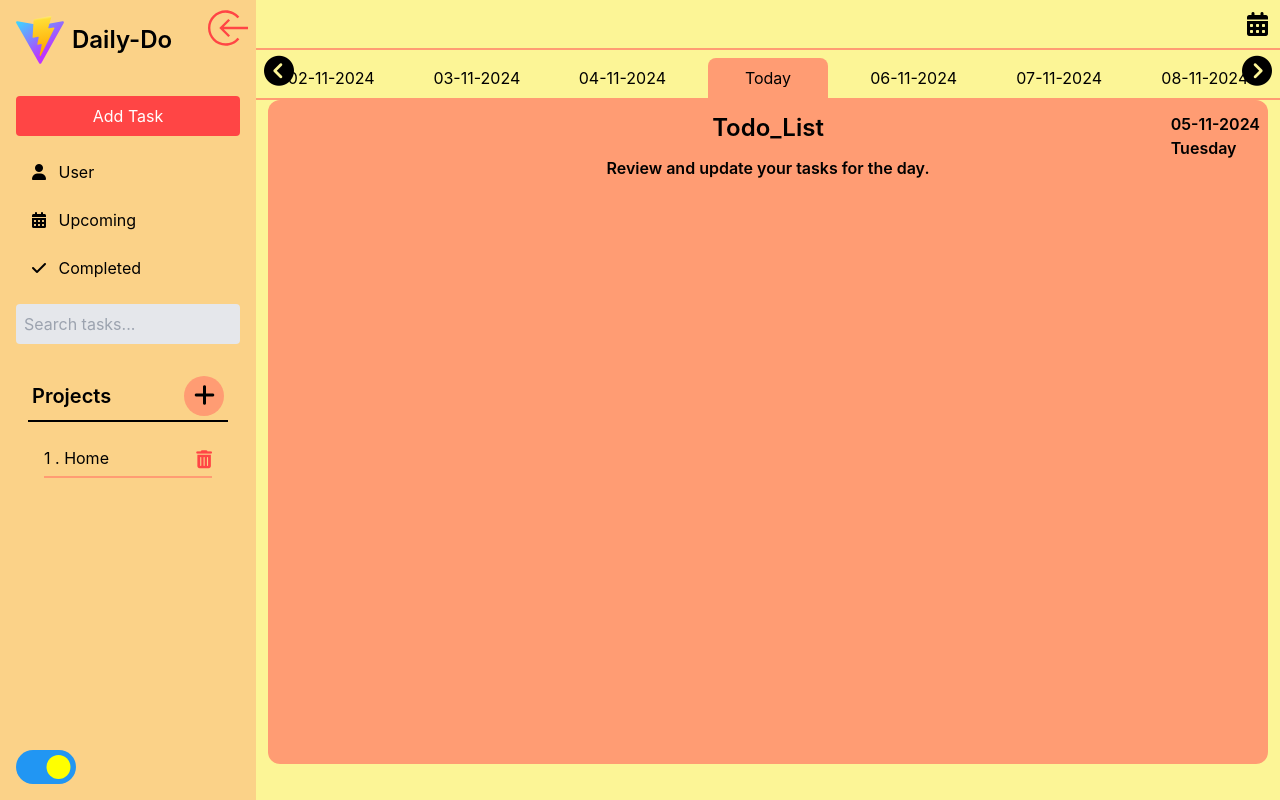
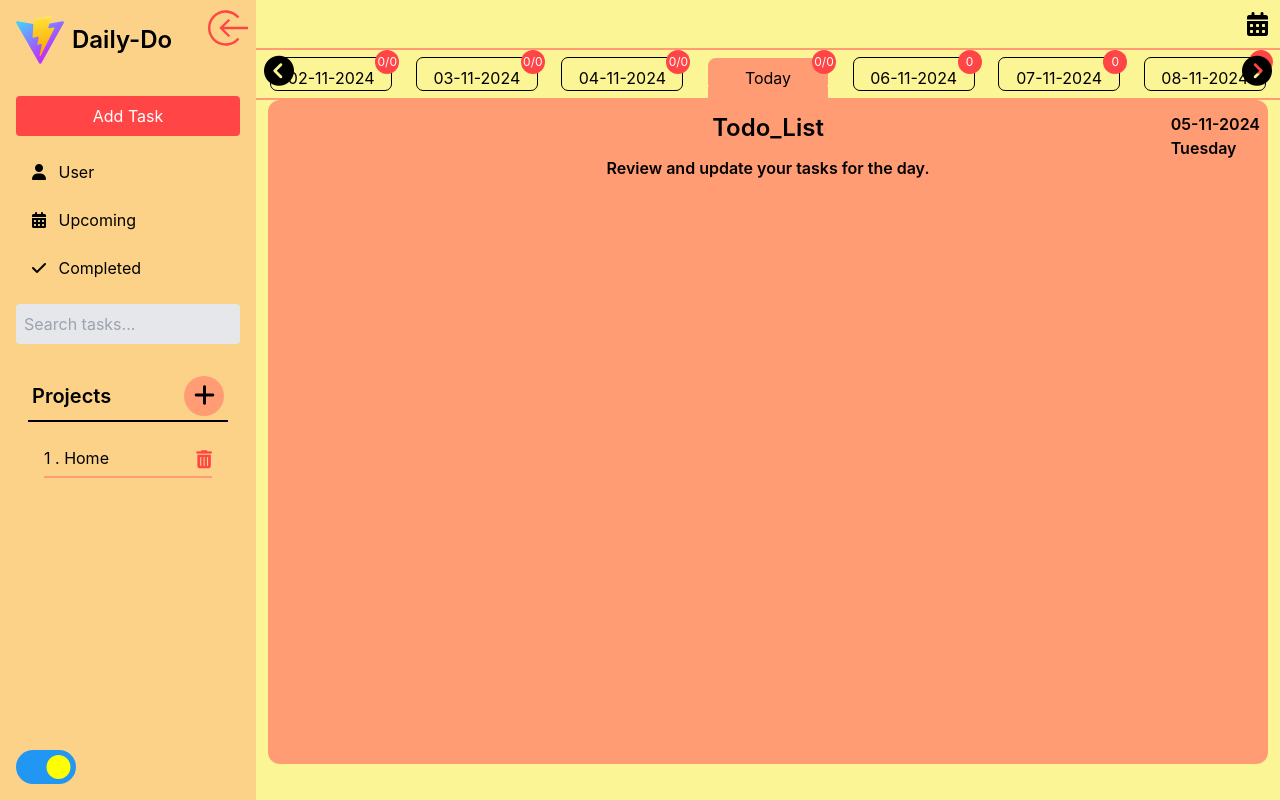
Before and after one commit to joseph-mv/daily_do, a React (Vite) app: page / in a window 1280 px wide. Built offline with nearby package versions, Linux system fonts and the light colour scheme.

Commit message:
feat: Add total/completed todo count notifications to daily headers

```diff
--- a/src/components/Sidebar/Sidebar.tsx
+++ b/src/components/Sidebar/Sidebar.tsx
@@ -2,7 +2,7 @@ import React, { useEffect, useState } from "react";
 import ThemeToggle from "./ThemeToggle/ThemeToggle";
 import { Link } from "./Link";
 import Project from "./Project";
-import TaskPopup from "./TaskPopup";
+import TaskPopup from "../TaskPopup";
 
 const Sidebar: React.FC = () => {
   const [isSidebarOpen, setIsSidebarOpen] = useState<boolean>(
--- a/src/components/main/Header.tsx
+++ b/src/components/main/Header.tsx
@@ -1,15 +1,18 @@
 import React, { useContext, useEffect, useState } from "react";
 import { dateToString } from "./utils";
 import { DateContext } from "../../contextAPI/context";
-
+import { useSelector } from "react-redux";
+import { InitialState } from "../../redux/reducers/type";
 
 const Header: React.FC = () => {
-const  {date,setDate}=useContext(DateContext)
+  const { date, setDate } = useContext(DateContext);
   const [startIndex, setStartIndex] = useState(0);
   const [daysArr, setDaysArr] = useState<string[]>([]);
   const today = dateToString(new Date());
+  const todoList = useSelector((store: InitialState) => store.todo);
+  const [animated,setIsAnimated]=useState(true)
+  const Day = new Date(date);
 
-  const Day = new Date(date);
   useEffect(() => {
     const days: string[] = [];
     function get11Days() {
@@ -20,14 +23,11 @@ const  {date,setDate}=useContext(DateContext)
       }
     }
     get11Days();
-    // console.log(days)
     setDaysArr([...days]);
   }, [date]);
 
   const handleLeftClick = () => {
-    // console.log(Day)
     Day.setDate(date.getDate() + startIndex - 6);
-    // console.log(Day)
     daysArr.pop();
     daysArr.unshift(dateToString(Day));
     setStartIndex((prevIndex) => prevIndex - 1);
@@ -51,6 +51,19 @@ const  {date,setDate}=useContext(DateContext)
     setDate(new Date(day.split("-").reverse().join("-")));
   };
 
+
+  useEffect(() => {
+    setTimeout(() => {
+      setIsAnimated(false);
+  }, 1000);
+      return () => {
+        setIsAnimated(true);
+
+      }
+  }, [todoList]);
+
+
+
   return (
     <header className=" m-0 mx-auto p-2 mt-12 border-y-2  border-coral">
       <i className="absolute top-3 right-3 text-2xl hover:-rotate-12  fa-solid fa-calendar-days"></i>
@@ -67,17 +80,27 @@ const  {date,setDate}=useContext(DateContext)
 
       <ul className="flex w-[80%]   mx-auto items-center justify-center gap-[2vw]">
         {daysArr.map((day) => {
+        const formerDay=  today.split("-").reverse().join("") >=
+          day.split("-").reverse().join("")
           return (
+            <>
               <li
                 onClick={() => handleDateClick(day)}
                 key={day}
-              className={`${
+                className={` relative outline-1 outline rounded-md min-w-[120px] text-center cursor-pointer pt-2 text-nowrap hover:scale-105 ${
                   dateToString(date) === day &&
-                "relative bg-coral px-4 rounded-t-lg  after:absolute  after:top-[90%]  after:left-0 after:w-full after:h-full after:clip  after:bg-coral after:"
-              } min-w-[120px] text-center cursor-pointer pt-2 text-nowrap hover:scale-105`}
+                  "relative outline-none bg-coral px-4 rounded-t-lg  after:absolute  after:top-[90%]  after:left-0 after:w-full after:h-full  after:bg-coral"
+                }`}
               >
                 {getDisplayText(day) || day}
+                <span className={`flex items-center justify-center  absolute -top-2 -right-2 bg-brightRed text-white text-xs size-6 rounded-full ${animated && dateToString(date) === day &&'animate-bounce'} `}>
+                  {formerDay && (
+                    <span>{todoList[day]?.completed || 0}/ </span>
+                  )}
+                  {todoList[day]?.count || 0}
+                </span>
               </li>
+            </>
           );
         })}
       </ul>
--- a/src/components/main/todoList/Todo.tsx
+++ b/src/components/main/todoList/Todo.tsx
@@ -1,7 +1,7 @@
 import { useDispatch } from "react-redux";
 import { checkTodo, deleteTodo } from "../../../redux/reducers/todoReducer";
 import { useState } from "react";
-import TaskPopup from "../../Sidebar/TaskPopup";
+import TaskPopup from "../../TaskPopup";
 import { TaskItem } from "../../../redux/reducers/type";
 
 type TodoProps = {
@@ -30,8 +30,10 @@ const Todo: React.FC<TodoProps> = ({ index, todo, dueDate }) => {
       key={index}
       className="relative flex w-[360px] min-h-28 overflow-hidden  m-auto items-center justify-between pl-4 bg-white shadow-md rounded-lg mb-4 "
     >
-      <span className="absolute top-1 left-1  bg-coral size-5 rounded-full text-center font-semibold">
+      <span className="flex items-center justify-center absolute top-1 left-1 border-collapse bg-coral size-6 rounded-full  font-semibold outline outline-1 -outline-offset-4 ">
+
         {index + 1}
+
       </span>
       <div className=" flex m-2   items-center">
         <input
--- a/src/redux/reducers/todoReducer.ts
+++ b/src/redux/reducers/todoReducer.ts
@@ -44,6 +44,13 @@ const todoSlice = createSlice({
     },
     checkTodo:(state,action:PayloadAction<{dueDate:string,index:number}>)=>{
       const {dueDate,index} =action.payload
+      console.log(state.todo[dueDate].todoList[index].checked)
+      if(state.todo[dueDate].todoList[index].checked){
+        --state.todo[dueDate].completed
+      }else{
+
+        ++state.todo[dueDate].completed
+      }
        state.todo[dueDate].todoList[index].checked=!state.todo[dueDate].todoList[index].checked
      },
   },
```
Also changed, not shown: src/components/TaskPopup.tsx (renamed from src/components/Sidebar/TaskPopup.tsx, +4 -4 lines). Lines whose indentation alone changed are shown as unchanged.
